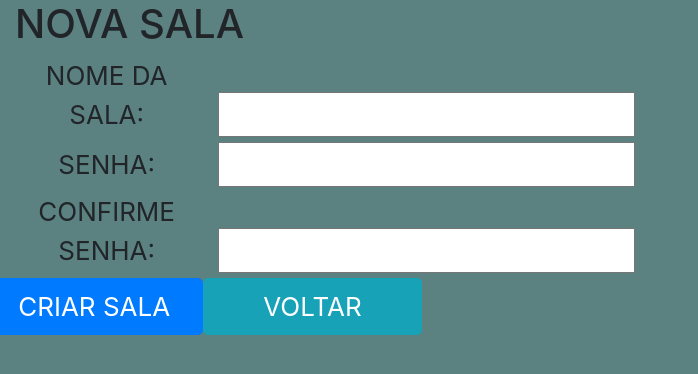
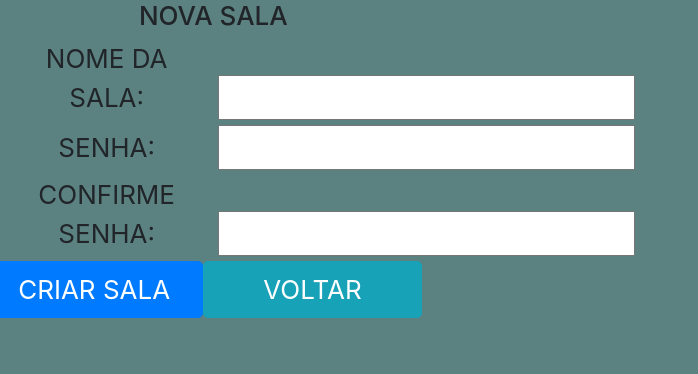
Before and after one commit to burno1/dice-chat, a PHP site: page /register.php in a window 1280 px wide. Shown: the top 374 px of the page, without its empty margins (0-698 px from the left). Run offline with PHP 8.4, Linux system fonts and the light colour scheme; data that the repository does not hold is empty.

Commit message:
Update css.css

```diff
--- a/http/css/css.css
+++ b/http/css/css.css
@@ -85,7 +85,7 @@
   height: 600px;
 }
 
-#login *, h1 *{
+#login *, h1{
   text-align: center;
   font-size: 26px;
   }
```
